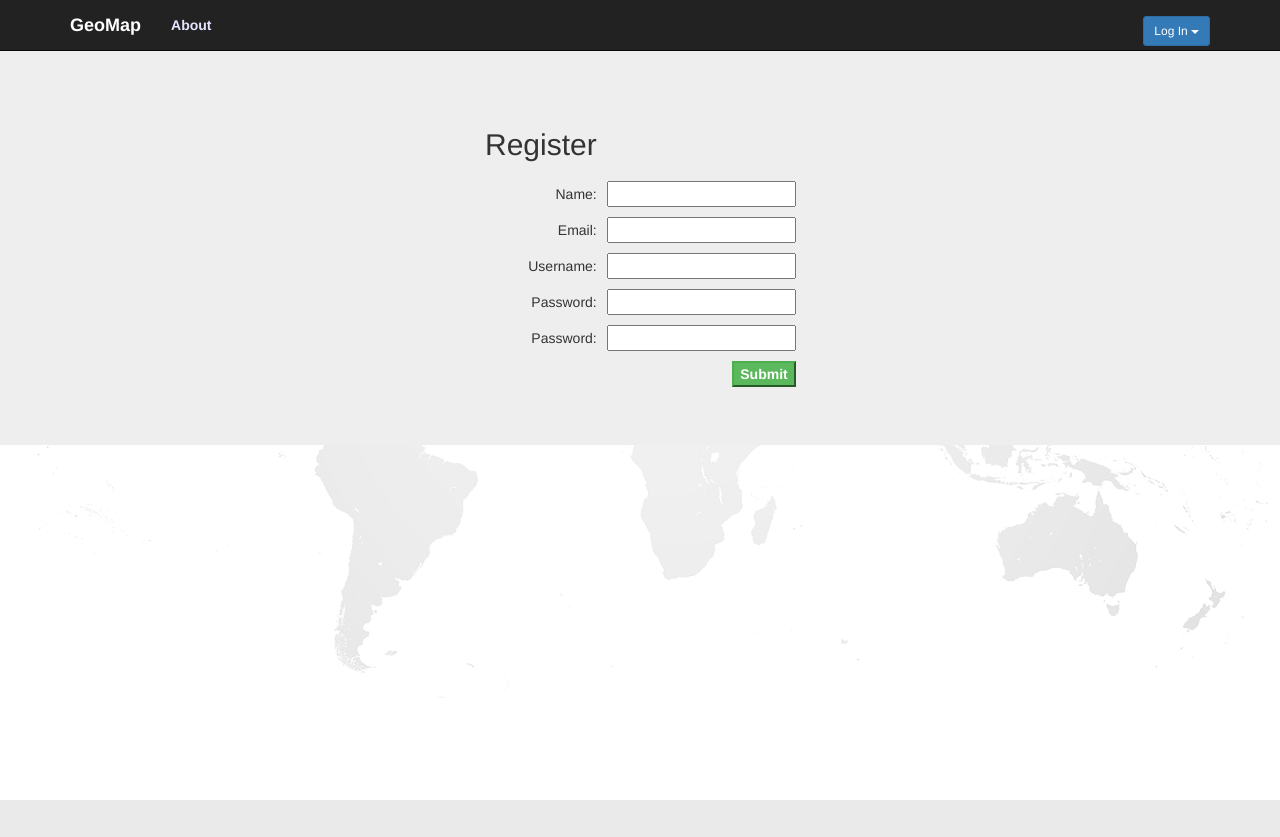
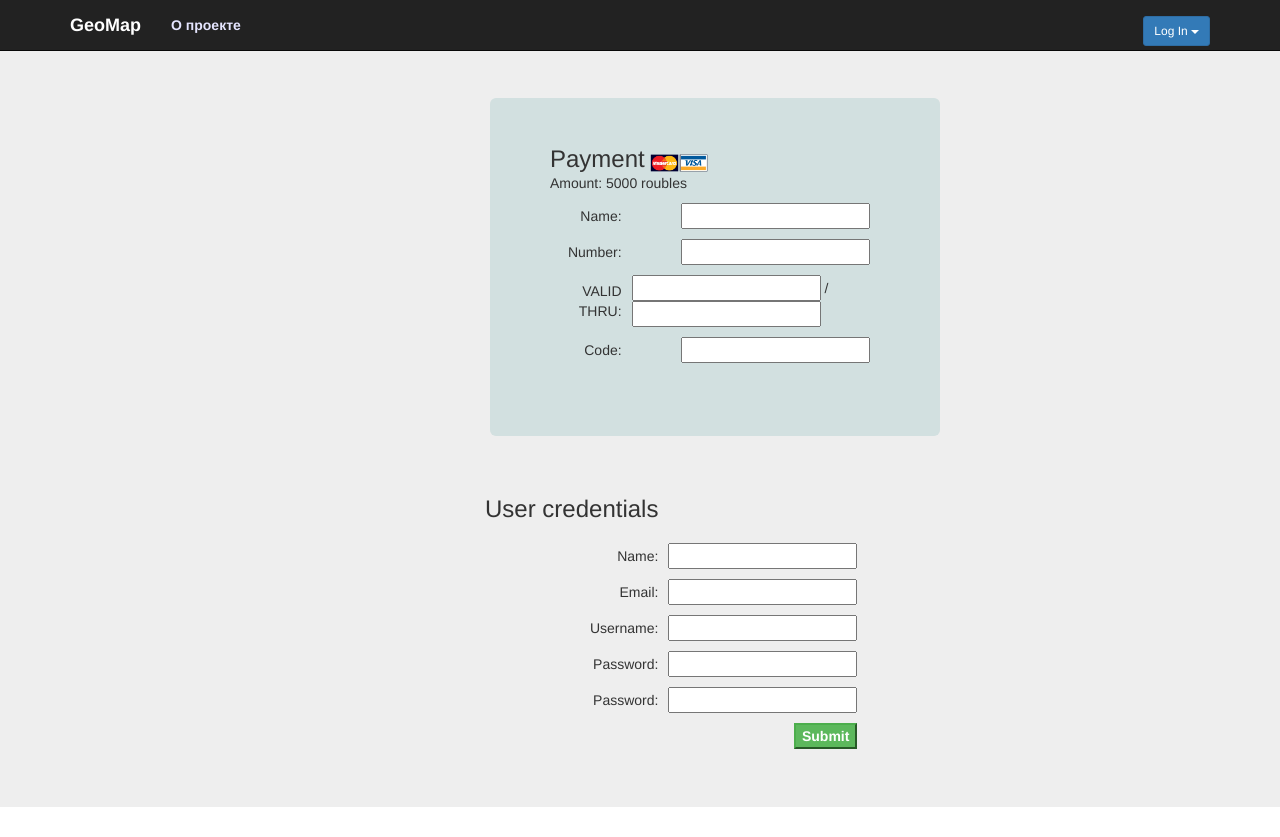
Before and after one commit to BakitD/TrendsWeb, a Django app: template geomap/templates/geomap/register.html in a window 1280 px wide. Before the commit the page ends 800 px from the top, so only its background shows below. Run offline with Django 3.2, Linux system fonts and the light colour scheme; the template is opened without the code that fills it, so the values that code supplies are empty, except form fields; tables that the repository leaves empty hold one stand-in row (values such as "Sample post"); form fields are guessed from the names that the template uses; some libraries are stand-ins or nearby versions.

Commit message:
dummy payment

```diff
--- a/geomap/templates/geomap/base.html
+++ b/geomap/templates/geomap/base.html
@@ -112,7 +112,7 @@
 	    <div class="collapse navbar-collapse" id = "dropdown">
 		{% if user.is_authenticated %}
 			<ul class = "nav navbar-nav navbar-left" role = "navigation">
-			 <li><a href="{% url 'profile' %}"><font color=darkorange><b>Profile</b></font></a></li>
+			 <li><a href="{% url 'profile' %}"><font color=darkorange><b>Профиль</b></font></a></li>
 			</ul>
 		{% endif %}
 		<ul class = "nav navbar-nav navbar-left" role = "navigation">
@@ -120,17 +120,17 @@
 		    <li>
 		      <a href="{% url 'places' %}">
 				<span class="glyphicon glyphicon-screenshot" style="color:#2eb8b8"></span>
-				<font color=#e5e5ff><b>Locations</b></font>
+				<font color=#e5e5ff><b>Места</b></font>
 		      </a>
 		    </li>
 		    <li>
 		      <a href="{% url 'worldwide_trends' %}">
 				<span class="glyphicon glyphicon-globe" style="color:#2eb8b8"></span>
-				<font color=#e5e5ff><b>Worldwide</b></font>
+				<font color=#e5e5ff><b>Общемировой</b></font>
 		      </a>
 		    </li>
 		  {% endif %}
-		  <li><a href="{% url 'about' %}"><font color=#e5e5ff><b>About</b></font></a></li>
+		  <li><a href="{% url 'about' %}"><font color=#e5e5ff><b>О проекте</b></font></a></li>
 		</ul>
 	    </div><!-- End Nav Contents -->
 
--- a/geomap/templates/geomap/register.html
+++ b/geomap/templates/geomap/register.html
@@ -14,6 +14,10 @@
 		display: inline-block;
 		vertical-align: middle;
 	}
+	.payment {
+		background-color: #d2e0e0;
+	}
+	.paymenth3 {display: inline;}
 </style>
 {% endblock %}
 
@@ -24,6 +28,23 @@
 	  <div class="row">
 	   <div class="col-xs-2 col-md-8 col-md-offset-4">
 		<div class="container">
+
+		 <div class="col-xs-2 col-md-8">
+		  <div class="jumbotron payment">
+		    <h3 class="paymenth3">Payment</h3>
+		    <img src="{{STATIC_URL}}geomap/img/visa_mastercard.png" height="20px" width="60px">
+		    <div>Amount: 5000 roubles</div>
+		    <div class="form-group">
+		      <table>
+		  	<tr><td>{{pform.name.label}}:</td><td>{{ pform.name }}</td></tr>
+			<tr><td>{{pform.number.label}}:</td><td>{{ pform.number }}</td></tr>
+			<tr><td>VALID THRU:</td><td align="left">{{ pform.month }} / {{ pform.years }}</td></tr>
+			<tr><td>{{pform.code.label}}:</td><td>{{ pform.code }}</td></tr>
+		      </table>
+		    </div>
+		  </div>
+		 </div>
+
 		 {% if reg_form.errors %}
 		  <div class="alert alert-danger">
 		    <strong>Incorrect input</strong><br>
@@ -37,7 +58,7 @@
 		 <form action="{% url 'register' %}" method="post">
 		  {% csrf_token %}
 		  <table>
-			<tr><td><h2>Register</h2></td></tr>
+			<tr><td><h3>User credentials</h3></td></tr>
 		  	<tr><td>{{reg_form.name.label}}:</td><td>{{ reg_form.name }}</td></tr>
 			<tr><td>{{reg_form.email.label}}:</td><td>{{ reg_form.email }}</td></tr>
 			<tr><td>{{reg_form.username.label}}:</td><td>{{ reg_form.username }}</td></tr>
--- a/geomap/views.py
+++ b/geomap/views.py
@@ -9,6 +9,7 @@
 
 from django.conf import settings
 from .forms import RegisterForm, ProfileEditForm, PasswordResetForm
+from .forms import PaymentDummyForm
 from models import Place, Trend
 from trendstore import tStore
 import json
@@ -73,7 +74,8 @@
 			return redirect('index')
 	else:
 		form = RegisterForm()
-	return render(request, 'geomap/register.html', {'reg_form' : form})
+		pform = PaymentDummyForm()
+	return render(request, 'geomap/register.html', {'reg_form' : form, 'pform' : pform})
 
 
 @login_required
```
Also changed, not shown: geomap/forms.py (+13 -0 lines), geomap/static/geomap/img/visa_mastercard.png (added).
